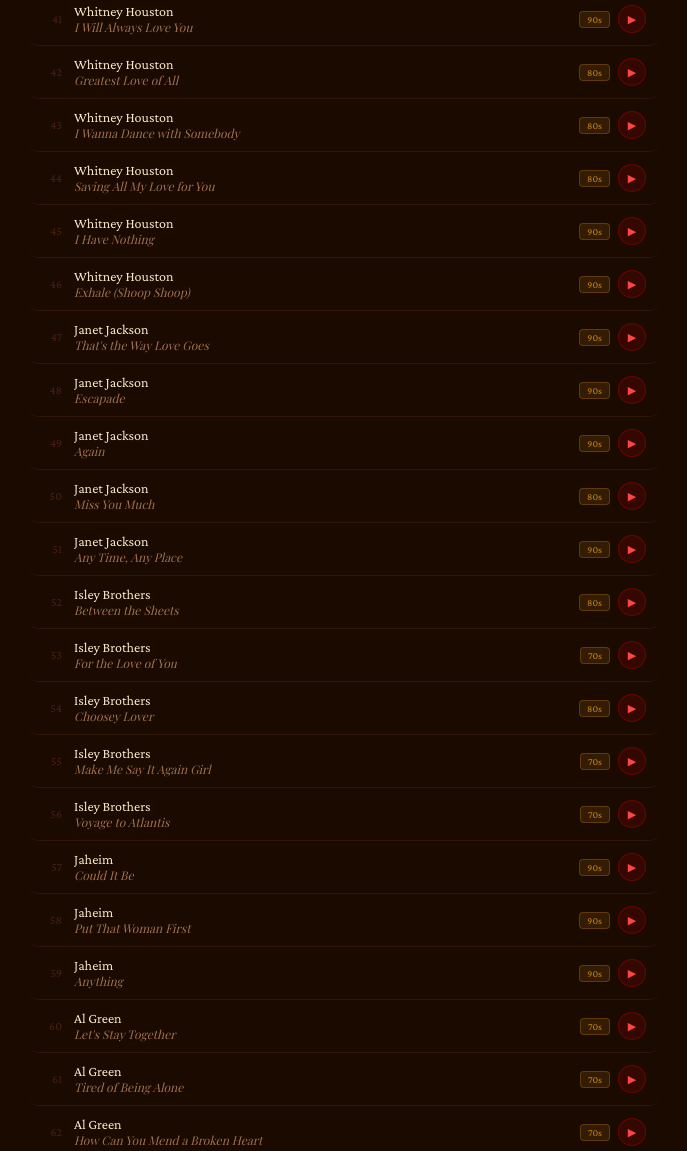
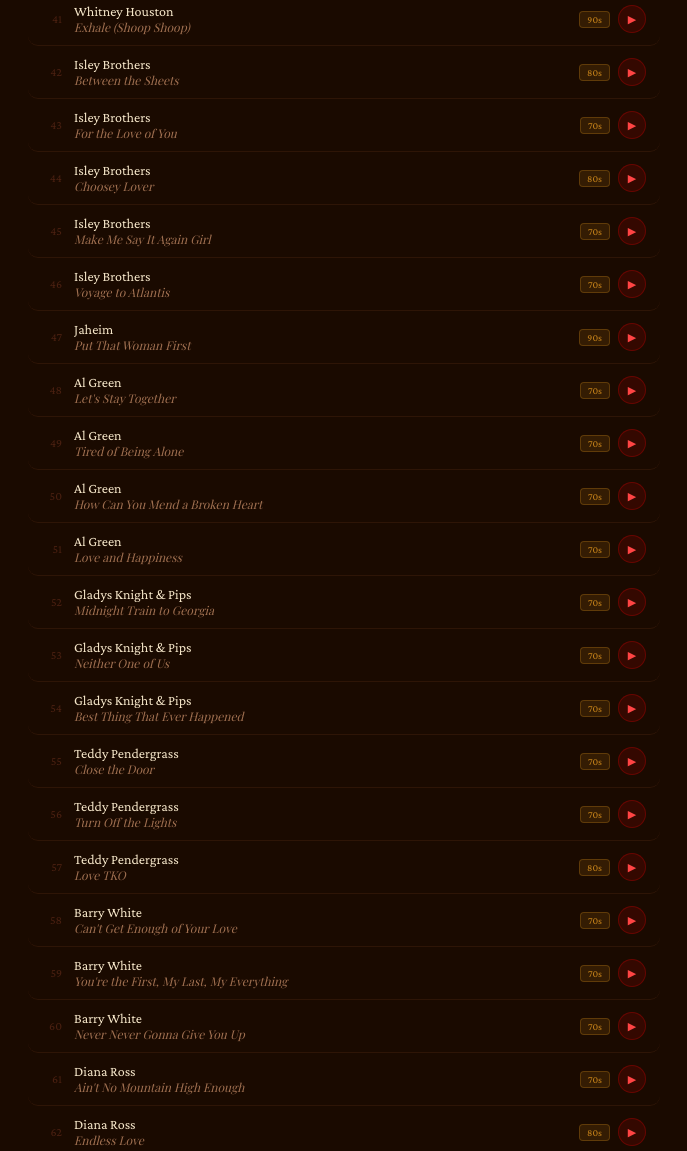
Before and after one commit to Kaniyakm/BarbaraJackson_vinylplayer, a plain HTML site: page index.html in a window 1280 px wide. Shown: the part 3654-4805 px from the top of the page, without its empty margins (296-983 px from the left). Drawn offline with nearby package versions, Linux system fonts and the light colour scheme; a web font is replaced by a local one.

Commit message:
Update index.html

```diff
--- a/index.html
+++ b/index.html
@@ -846,18 +846,7 @@ const tracks = [
   { artist:"The Temptations",     song:"Ain't Too Proud to Beg",            era:"70s", duration:"2:36", yt:"https://www.youtube.com/watch?v=t3hJsFbXLfQ" },
   { artist:"The Temptations",     song:"Ball of Confusion",                 era:"70s", duration:"4:55", yt:"https://www.youtube.com/watch?v=mRiUO1IkS_Q" },
   // ── WHITNEY HOUSTON
-  { artist:"Whitney Houston",     song:"I Will Always Love You",            era:"90s", duration:"4:31", yt:"https://www.youtube.com/watch?v=3JWTaaS7LdU" },
-  { artist:"Whitney Houston",     song:"Greatest Love of All",              era:"80s", duration:"4:45", yt:"https://www.youtube.com/watch?v=IgJpKQgSiLI" },
-  { artist:"Whitney Houston",     song:"I Wanna Dance with Somebody",       era:"80s", duration:"4:51", yt:"https://www.youtube.com/watch?v=eH3giaIzONA" },
-  { artist:"Whitney Houston",     song:"Saving All My Love for You",        era:"80s", duration:"3:58", yt:"https://www.youtube.com/watch?v=8MBIH2j8e1A" },
-  { artist:"Whitney Houston",     song:"I Have Nothing",                    era:"90s", duration:"4:48", yt:"https://www.youtube.com/watch?v=AgN9cS47EYk" },
   { artist:"Whitney Houston",     song:"Exhale (Shoop Shoop)",              era:"90s", duration:"3:54", yt:"https://www.youtube.com/watch?v=RznG9OEWT3c" },
-  // ── JANET JACKSON
-  { artist:"Janet Jackson",       song:"That's the Way Love Goes",          era:"90s", duration:"4:12", yt:"https://www.youtube.com/watch?v=XXHL_mqsLog" },
-  { artist:"Janet Jackson",       song:"Escapade",                          era:"90s", duration:"4:39", yt:"https://www.youtube.com/watch?v=jBJm9-o6HGg" },
-  { artist:"Janet Jackson",       song:"Again",                             era:"90s", duration:"4:41", yt:"https://www.youtube.com/watch?v=vma_oqYOIzw" },
-  { artist:"Janet Jackson",       song:"Miss You Much",                     era:"80s", duration:"4:33", yt:"https://www.youtube.com/watch?v=9VoEFMgQwfc" },
-  { artist:"Janet Jackson",       song:"Any Time, Any Place",               era:"90s", duration:"5:12", yt:"https://www.youtube.com/watch?v=hzf8kJtbp0E" },
   // ── ISLEY BROTHERS
   { artist:"Isley Brothers",      song:"Between the Sheets",                era:"80s", duration:"5:44", yt:"https://www.youtube.com/watch?v=X77Bj7tgOXw" },
   { artist:"Isley Brothers",      song:"For the Love of You",               era:"70s", duration:"5:08", yt:"https://www.youtube.com/watch?v=iBRfT3lGXZM" },
@@ -865,9 +854,7 @@ const tracks = [
   { artist:"Isley Brothers",      song:"Make Me Say It Again Girl",         era:"70s", duration:"5:03", yt:"https://www.youtube.com/watch?v=0h6nYHf4gEQ" },
   { artist:"Isley Brothers",      song:"Voyage to Atlantis",                era:"70s", duration:"5:55", yt:"https://www.youtube.com/watch?v=kYnTUFtEg1E" },
   // ── JAHIEM
-  { artist:"Jaheim",              song:"Could It Be",                       era:"90s", duration:"4:02", yt:"https://www.youtube.com/watch?v=AQKh3Ons3RU" },
   { artist:"Jaheim",              song:"Put That Woman First",              era:"90s", duration:"3:49", yt:"https://www.youtube.com/watch?v=gTNWFmJGq-Y" },
-  { artist:"Jaheim",              song:"Anything",                          era:"90s", duration:"4:11", yt:"https://www.youtube.com/watch?v=S_eCNvJAiCk" },
   // ── AL GREEN
   { artist:"Al Green",            song:"Let's Stay Together",               era:"70s", duration:"3:17", yt:"https://www.youtube.com/watch?v=N-I_hAHuVNE" },
   { artist:"Al Green",            song:"Tired of Being Alone",              era:"70s", duration:"2:58", yt:"https://www.youtube.com/watch?v=W5GJmKJAkiQ" },
@@ -919,41 +906,21 @@ const tracks = [
   { artist:"Lionel Richie",       song:"Hello",                             era:"80s", duration:"4:09", yt:"https://www.youtube.com/watch?v=mHONNcZbwDY" },
   { artist:"Lionel Richie",       song:"All Night Long",                    era:"80s", duration:"6:26", yt:"https://www.youtube.com/watch?v=rBrd_3VMC3c" },
   { artist:"Lionel Richie",       song:"Still",                             era:"70s", duration:"3:53", yt:"https://www.youtube.com/watch?v=P6oT6OGBhto" },
-  // ── MARY J. BLIGE
-  { artist:"Mary J. Blige",       song:"Real Love",                         era:"90s", duration:"4:04", yt:"https://www.youtube.com/watch?v=vYnEsWQQQ6Q" },
-  { artist:"Mary J. Blige",       song:"Not Gon' Cry",                      era:"90s", duration:"5:11", yt:"https://www.youtube.com/watch?v=Jn-QJv7pqKY" },
-  { artist:"Mary J. Blige",       song:"Be Happy",                          era:"90s", duration:"4:42", yt:"https://www.youtube.com/watch?v=9vxVXQ96ebo" },
-  { artist:"Mary J. Blige",       song:"I'm Goin' Down",                    era:"90s", duration:"5:13", yt:"https://www.youtube.com/watch?v=oIyT6mAXgGQ" },
-  // ── R. KELLY
-  { artist:"R. Kelly",            song:"I Believe I Can Fly",               era:"90s", duration:"5:18", yt:"https://www.youtube.com/watch?v=GbpnAGajyMc" },
-  { artist:"R. Kelly",            song:"Bump N' Grind",                     era:"90s", duration:"5:28", yt:"https://www.youtube.com/watch?v=5nhtHZm0xZo" },
   // ── BOYZ II MEN
-  { artist:"Boyz II Men",         song:"End of the Road",                   era:"90s", duration:"5:02", yt:"https://www.youtube.com/watch?v=VKhsAFbG3GI" },
-  { artist:"Boyz II Men",         song:"I'll Make Love to You",             era:"90s", duration:"3:57", yt:"https://www.youtube.com/watch?v=FJfFZqTlWrQ" },
-  { artist:"Boyz II Men",         song:"On Bended Knee",                    era:"90s", duration:"5:18", yt:"https://www.youtube.com/watch?v=t8pCOx2GZQM" },
   { artist:"Boyz II Men",         song:"A Song for Mama",                   era:"90s", duration:"4:31", yt:"https://www.youtube.com/watch?v=Jh-rp8oCkDI" },
   // ── BRIAN McKNIGHT
   { artist:"Brian McKnight",      song:"Back at One",                       era:"90s", duration:"4:58", yt:"https://www.youtube.com/watch?v=NbJtR3Gu9kc" },
   { artist:"Brian McKnight",      song:"One Last Cry",                      era:"90s", duration:"4:19", yt:"https://www.youtube.com/watch?v=mAGKhMiLBJE" },
   // ── BABYFACE
   { artist:"Babyface",            song:"Every Time I Close My Eyes",        era:"90s", duration:"5:11", yt:"https://www.youtube.com/watch?v=rM8X1RqYjr4" },
-  { artist:"Babyface",            song:"When Can I See You",                era:"90s", duration:"4:30", yt:"https://www.youtube.com/watch?v=bJeKJ0lVqV4" },
   // ── MAZE ft FRANKIE BEVERLY
   { artist:"Maze ft. Frankie Beverly", song:"Before I Let Go",             era:"80s", duration:"4:11", yt:"https://www.youtube.com/watch?v=nRn6kk2RQRQ" },
   { artist:"Maze ft. Frankie Beverly", song:"Happy Feelings",              era:"70s", duration:"4:33", yt:"https://www.youtube.com/watch?v=q-CMJQ0kpkY" },
   // ── ROBERTA FLACK
   { artist:"Roberta Flack",       song:"Killing Me Softly",                 era:"70s", duration:"4:45", yt:"https://www.youtube.com/watch?v=qCX3ThBOKAs" },
-  { artist:"Roberta Flack",       song:"The First Time Ever I Saw Your Face",era:"70s",duration:"4:14", yt:"https://www.youtube.com/watch?v=5AJBMO5Hjv4" },
-  // ── EN VOGUE
-  { artist:"En Vogue",            song:"Don't Let Go (Love)",               era:"90s", duration:"4:38", yt:"https://www.youtube.com/watch?v=h9Bm2gqxiXg" },
-  { artist:"En Vogue",            song:"Hold On",                           era:"90s", duration:"4:11", yt:"https://www.youtube.com/watch?v=3S3-xp2h3eQ" },
-  // ── TLC
-  { artist:"TLC",                 song:"Waterfalls",                        era:"90s", duration:"4:05", yt:"https://www.youtube.com/watch?v=8WEtxJ4-sh4" },
-  { artist:"TLC",                 song:"Creep",                             era:"90s", duration:"4:00", yt:"https://www.youtube.com/watch?v=4N5LcJXBMrM" },
   // ── MOTOWN CLASSICS
   { artist:"Motown All-Stars",    song:"Motown 25th Anniversary Medley",    era:"80s", duration:"6:00", yt:"https://www.youtube.com/watch?v=Q0X3ER-MFSA" },
   { artist:"Jackson 5",           song:"I'll Be There",                     era:"70s", duration:"3:59", yt:"https://www.youtube.com/watch?v=j-9z9gX1RVQ" },
-  { artist:"Jackson 5",           song:"ABC",                               era:"70s", duration:"2:59", yt:"https://www.youtube.com/watch?v=ho7796-au8U" },
   { artist:"Commodores",          song:"Easy",                              era:"70s", duration:"4:18", yt:"https://www.youtube.com/watch?v=EevNHNpLgBs" },
   { artist:"Commodores",          song:"Three Times a Lady",                era:"70s", duration:"3:37", yt:"https://www.youtube.com/watch?v=mLBfyIJoOGs" },
   { artist:"The O'Jays",          song:"Love Train",                        era:"70s", duration:"3:09", yt:"https://www.youtube.com/watch?v=JQFQtpYDsMw" },
```
